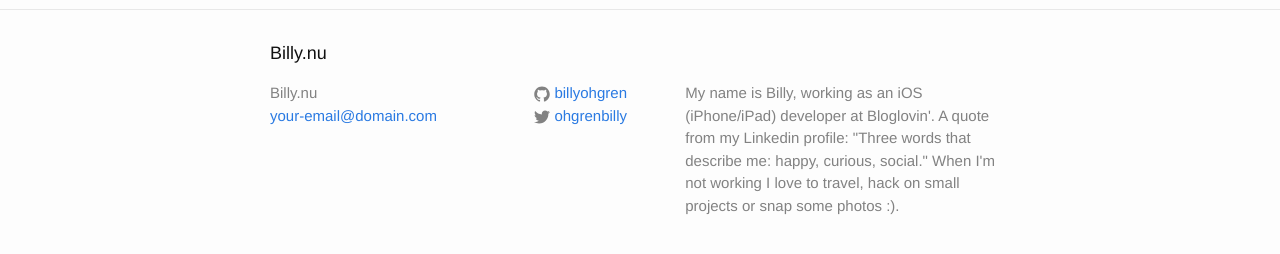
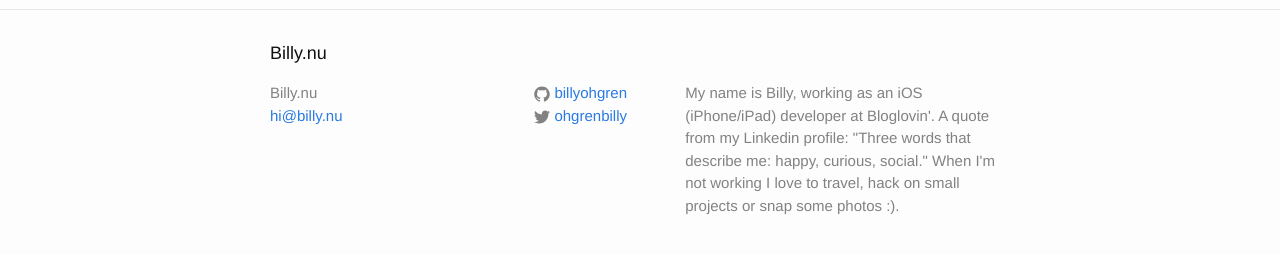
Before and after one commit to billyohgren/billyohgren.github.io, a Jekyll site: the page built from index.html, in a window 1280 px wide. Shown: the part 287-541 px from the top of the page. Built offline with Jekyll 4.4.1, drawn with Linux system fonts in a browser that asks for light colours.

Commit message:
fix(config): add email address

```diff
--- a/_config.yml
+++ b/_config.yml
@@ -7,7 +7,7 @@
 
 # Site settings
 title: Billy.nu
-email: your-email@domain.com
+email: hi@billy.nu
 description: > # this means to ignore newlines until "baseurl:"
   My name is Billy, working as an iOS (iPhone/iPad) developer at Bloglovin'.
   A quote from my Linkedin profile: "Three words that describe me: happy, curious, social."
```
